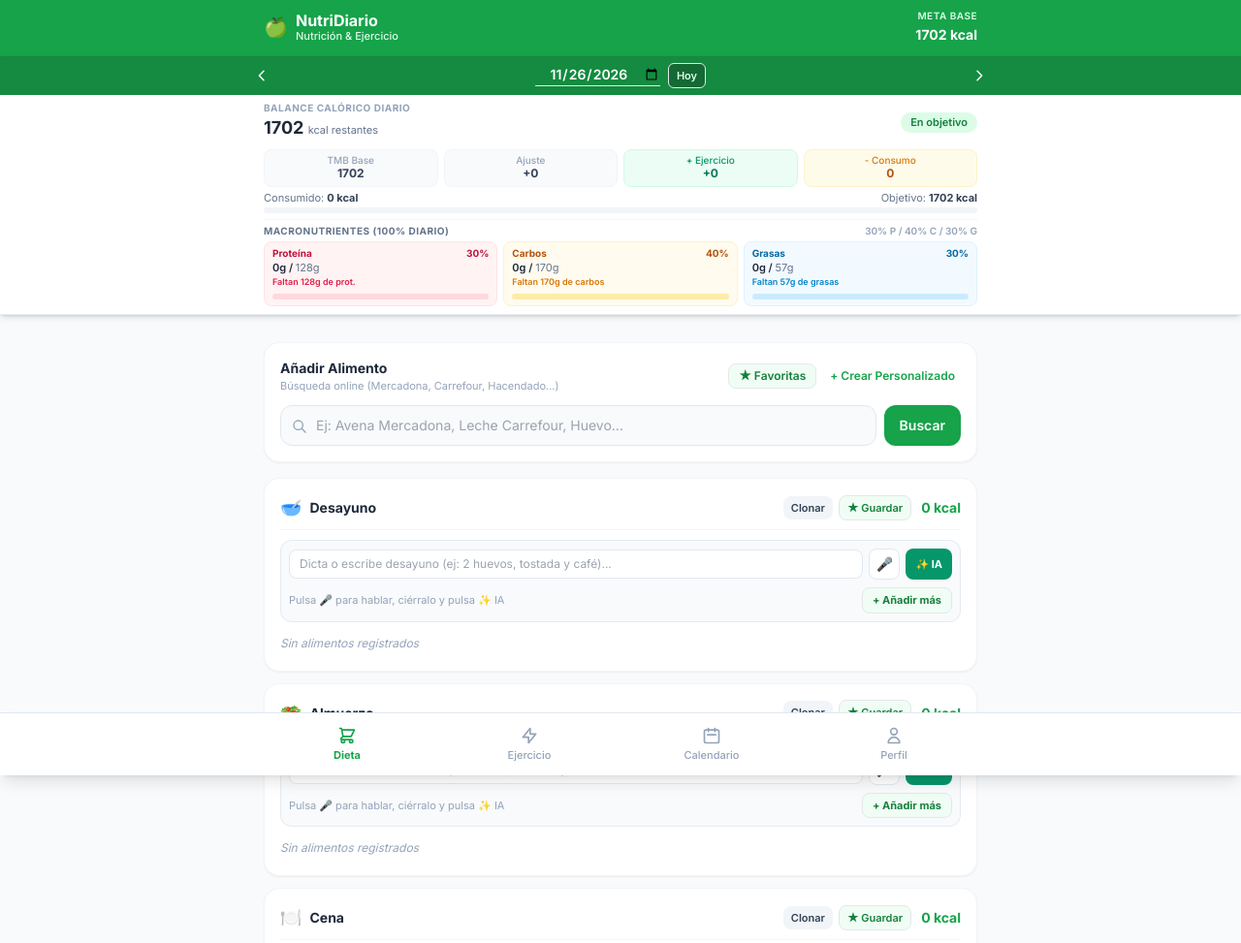
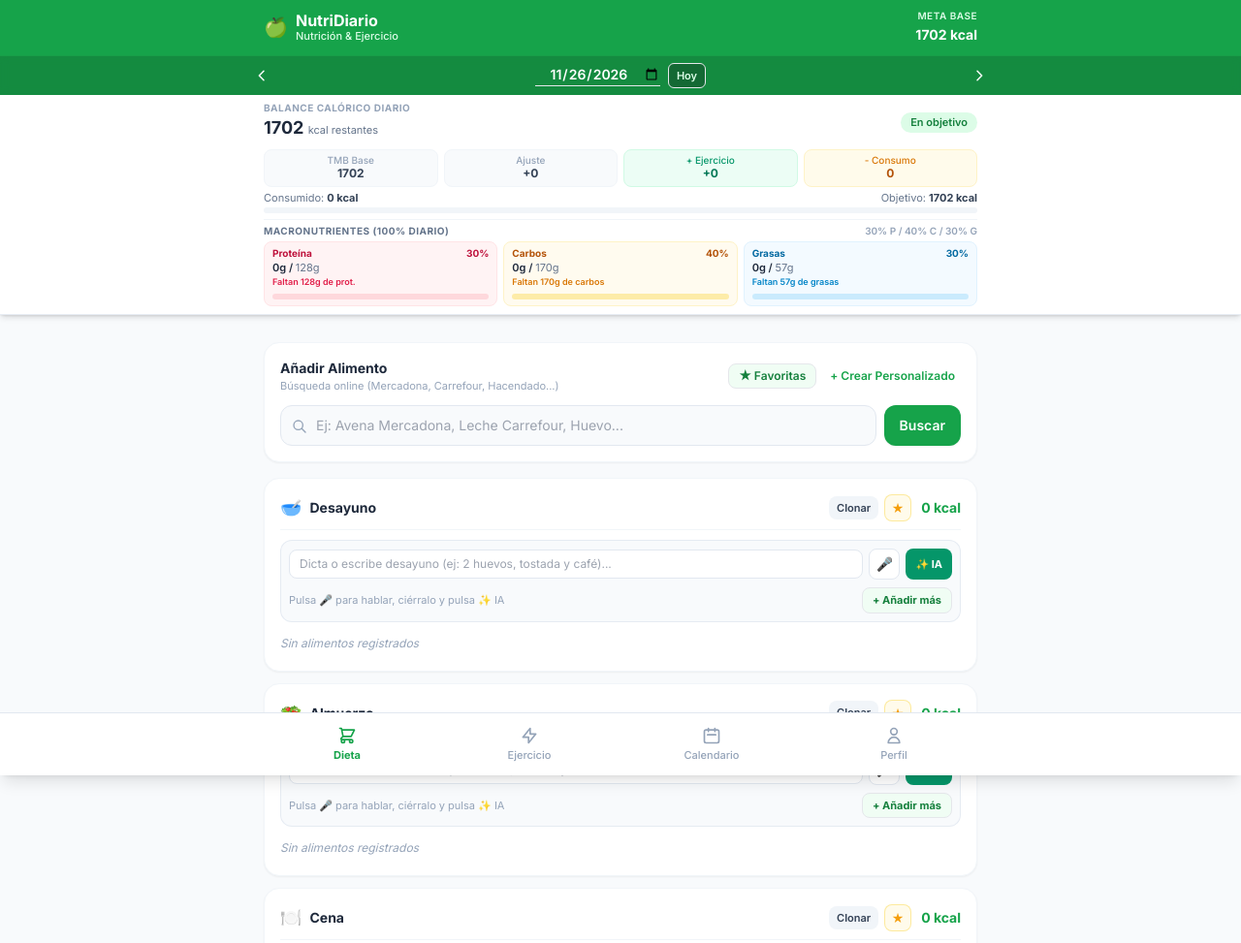
Before and after one commit to fmartinronco1981-code/NutriApp2, a plain HTML site: page index.html in a window 1280 px wide. Shown: the top 973 px of the page at 97% size. Drawn offline with nearby package versions, Linux system fonts and the light colour scheme.

Commit message:
Update button for saving meal as favorite

```diff
--- a/index.html
+++ b/index.html
@@ -1077,8 +1077,8 @@
                                 <button type="button" onclick="openCloneMealModal('${cat.key}')" title="Clonar comida a otra fecha o turno" class="text-[11px] font-semibold bg-slate-100 hover:bg-slate-200 text-slate-700 px-2 py-1 rounded-lg transition">
                                     Clonar
                                 </button>
-                                <button type="button" onclick="saveMealAsTemplate('${cat.key}')" title="Guardar turno como favorita" class="text-[11px] font-semibold bg-brand-50 hover:bg-brand-100 text-brand-700 px-2 py-1 rounded-lg border border-brand-200/70 transition">
-                                    ★ Guardar
+                                <button type="button" onclick="saveMealAsTemplate('${cat.key}')" title="Añadir a favoritos" aria-label="Añadir a favoritos" class="w-7 h-7 flex items-center justify-center text-sm bg-amber-50 hover:bg-amber-100 text-amber-500 hover:text-amber-600 rounded-lg border border-amber-200/80 transition active:scale-95">
+                                    ★
                                 </button>
                                 <span class="text-xs sm:text-sm font-bold text-brand-600 ml-1">${catKcal} kcal</span>
                             </div>
```
